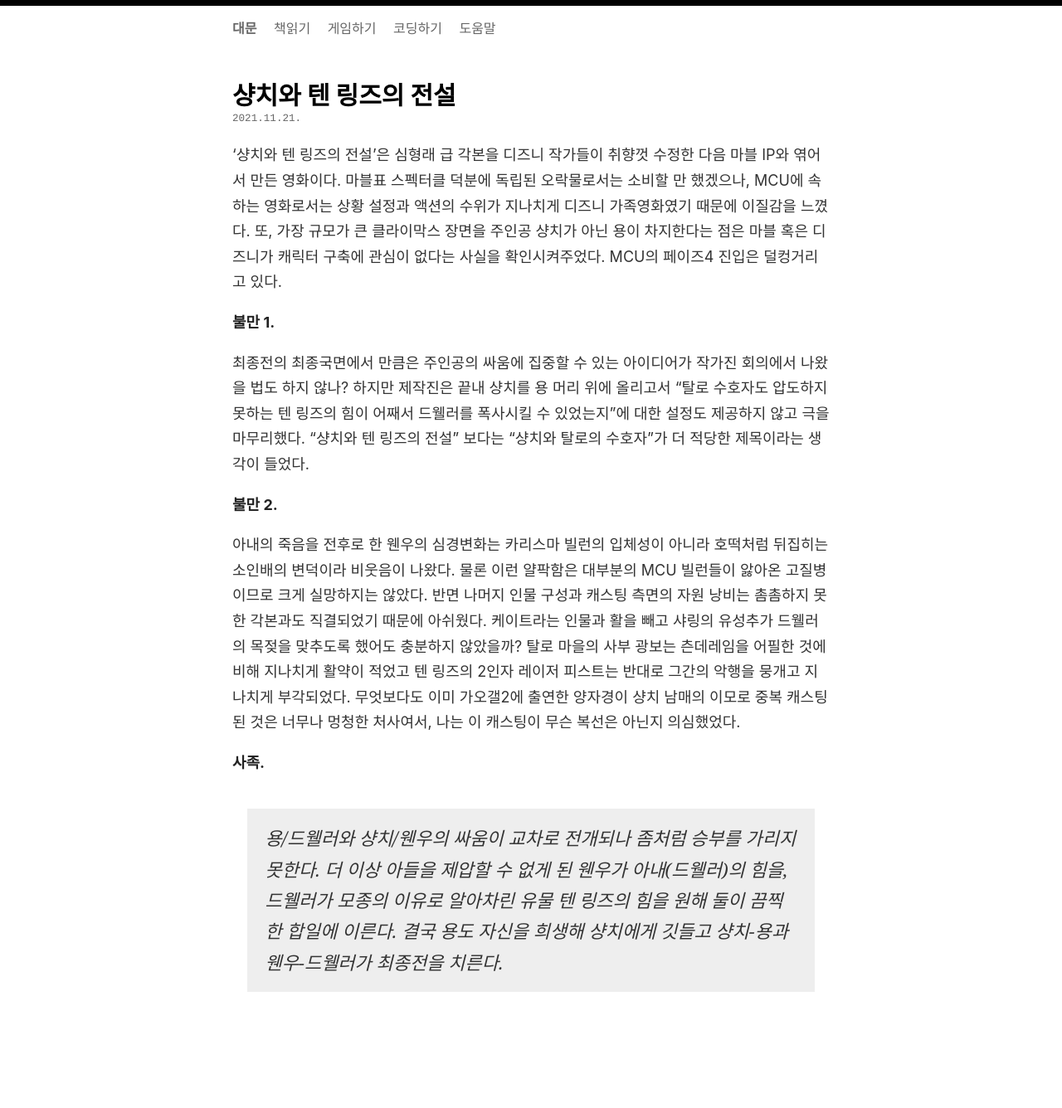
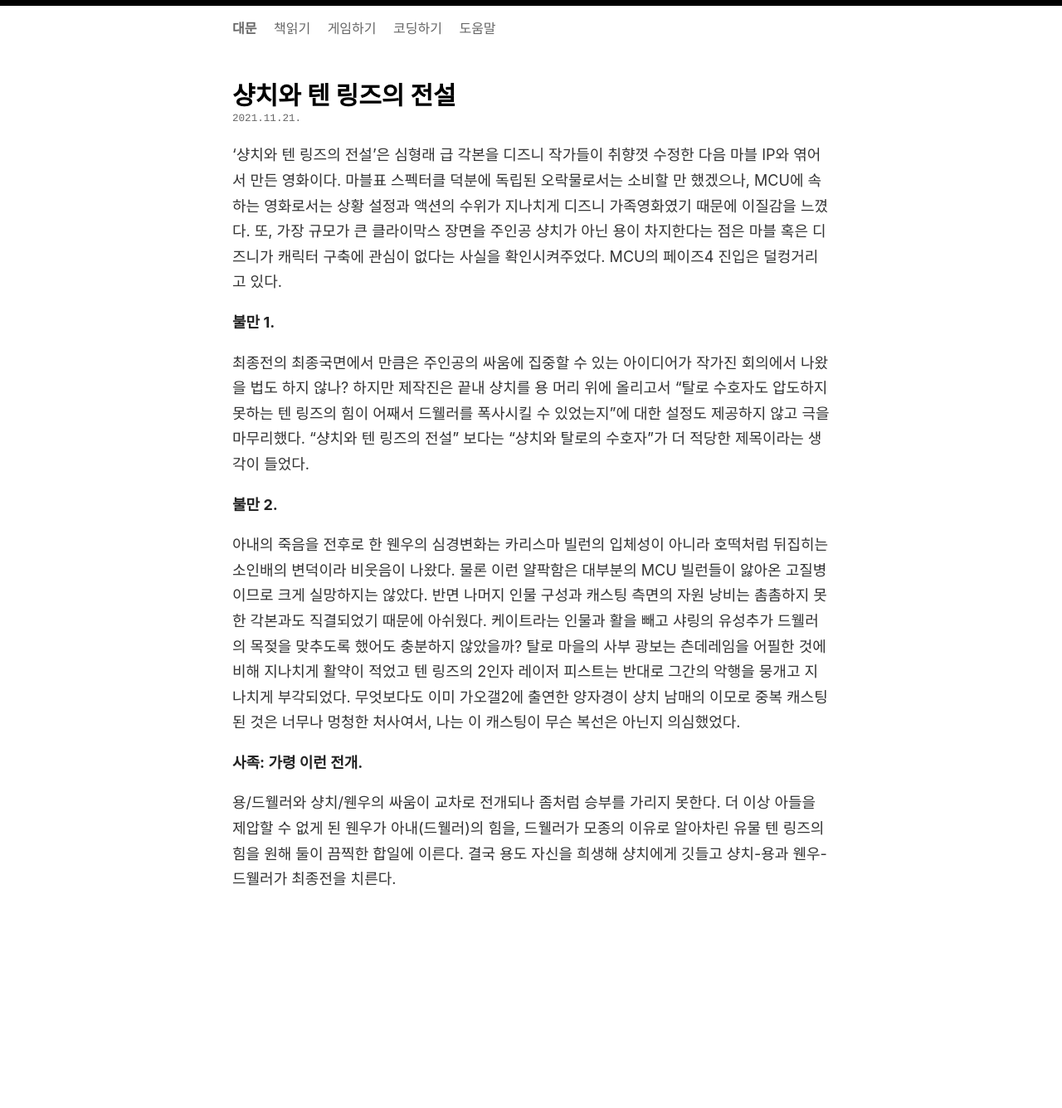
Before and after one commit to oxmhpark/www.exonomicon.net, a Jekyll site: the page built from _posts/2021-11-21-shang-chi-and-the-legend-of-the-ten-rings.md, in a window 1280 px wide. Shown: the whole page at 83% size. Built offline with Jekyll 4.4.1, drawn with Linux system fonts in a browser that asks for light colours; comment, search, counter and statistics services are not loaded; after the commit the page ends 1176 px from its top, so only the background shows below that.

Commit message:
Update 2021-11-21-shang-chi-and-the-legend-of-the-ten-rings.md

```diff
--- a/_posts/2021-11-21-shang-chi-and-the-legend-of-the-ten-rings.md
+++ b/_posts/2021-11-21-shang-chi-and-the-legend-of-the-ten-rings.md
@@ -14,6 +14,6 @@
 
 아내의 죽음을 전후로 한 웬우의 심경변화는 카리스마 빌런의 입체성이 아니라 호떡처럼 뒤집히는 소인배의 변덕이라 비웃음이 나왔다. 물론 이런 얄팍함은 대부분의 MCU 빌런들이 앓아온 고질병이므로 크게 실망하지는 않았다. 반면 나머지 인물 구성과 캐스팅 측면의 자원 낭비는 촘촘하지 못한 각본과도 직결되었기 때문에 아쉬웠다. 케이트라는 인물과 활을 빼고 샤링의 유성추가 드웰러의 목젖을 맞추도록 했어도 충분하지 않았을까? 탈로 마을의 사부 광보는 츤데레임을 어필한 것에 비해 지나치게 활약이 적었고 텐 링즈의 2인자 레이저 피스트는 반대로 그간의 악행을 뭉개고 지나치게 부각되었다. 무엇보다도 이미 가오갤2에 출연한 양자경이 샹치 남매의 이모로 중복 캐스팅된 것은 너무나 멍청한 처사여서, 나는 이 캐스팅이 무슨 복선은 아닌지 의심했었다.
 
-#### 사족.
+#### 사족: 가령 이런 전개.
 
-> 용/드웰러와 샹치/웬우의 싸움이 교차로 전개되나 좀처럼 승부를 가리지 못한다. 더 이상 아들을 제압할 수 없게 된 웬우가 아내(드웰러)의 힘을, 드웰러가 모종의 이유로 알아차린 유물 텐 링즈의 힘을 원해 둘이 끔찍한 합일에 이른다. 결국 용도 자신을 희생해 샹치에게 깃들고 샹치-용과 웬우-드웰러가 최종전을 치른다.
+용/드웰러와 샹치/웬우의 싸움이 교차로 전개되나 좀처럼 승부를 가리지 못한다. 더 이상 아들을 제압할 수 없게 된 웬우가 아내(드웰러)의 힘을, 드웰러가 모종의 이유로 알아차린 유물 텐 링즈의 힘을 원해 둘이 끔찍한 합일에 이른다. 결국 용도 자신을 희생해 샹치에게 깃들고 샹치-용과 웬우-드웰러가 최종전을 치른다.
```
